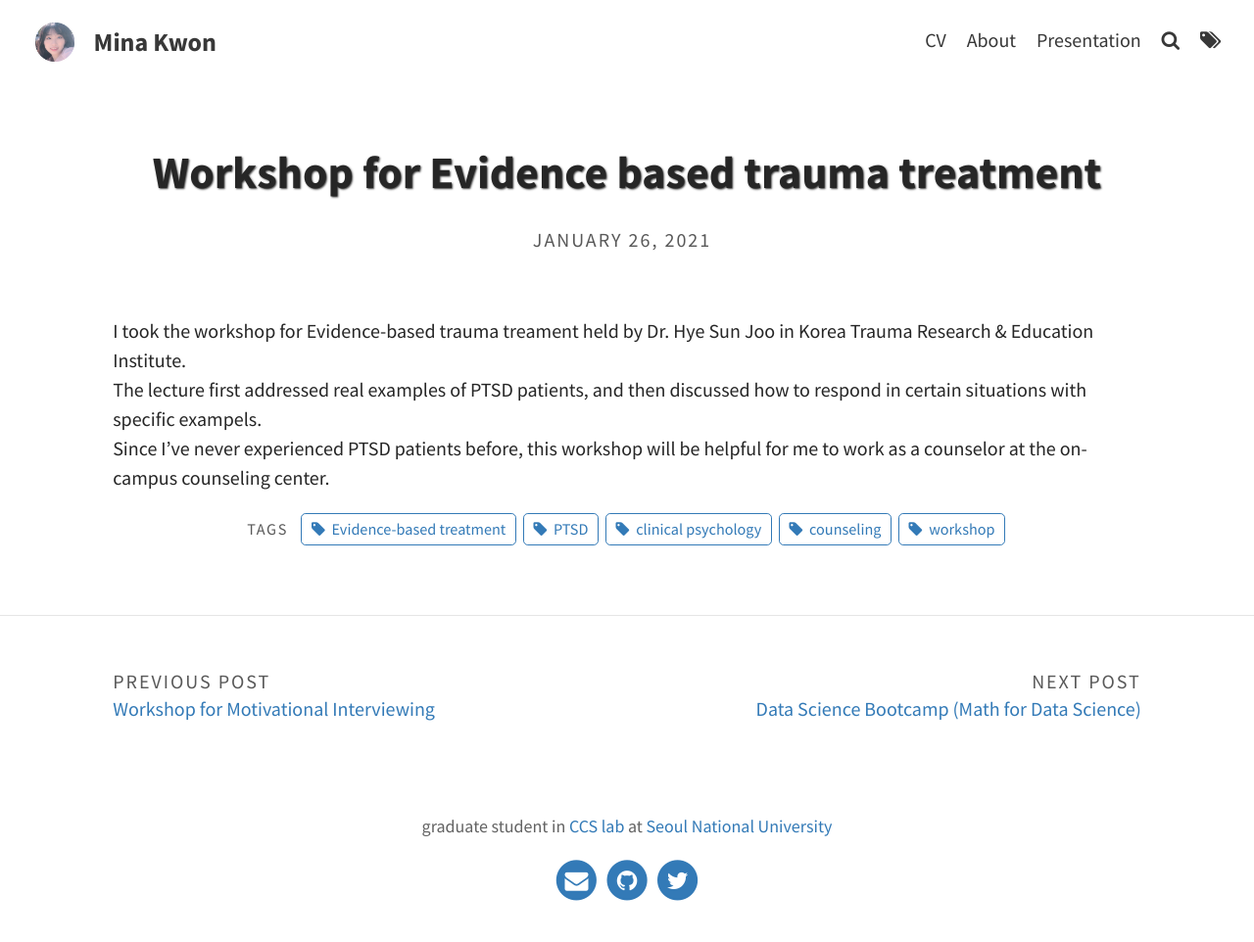
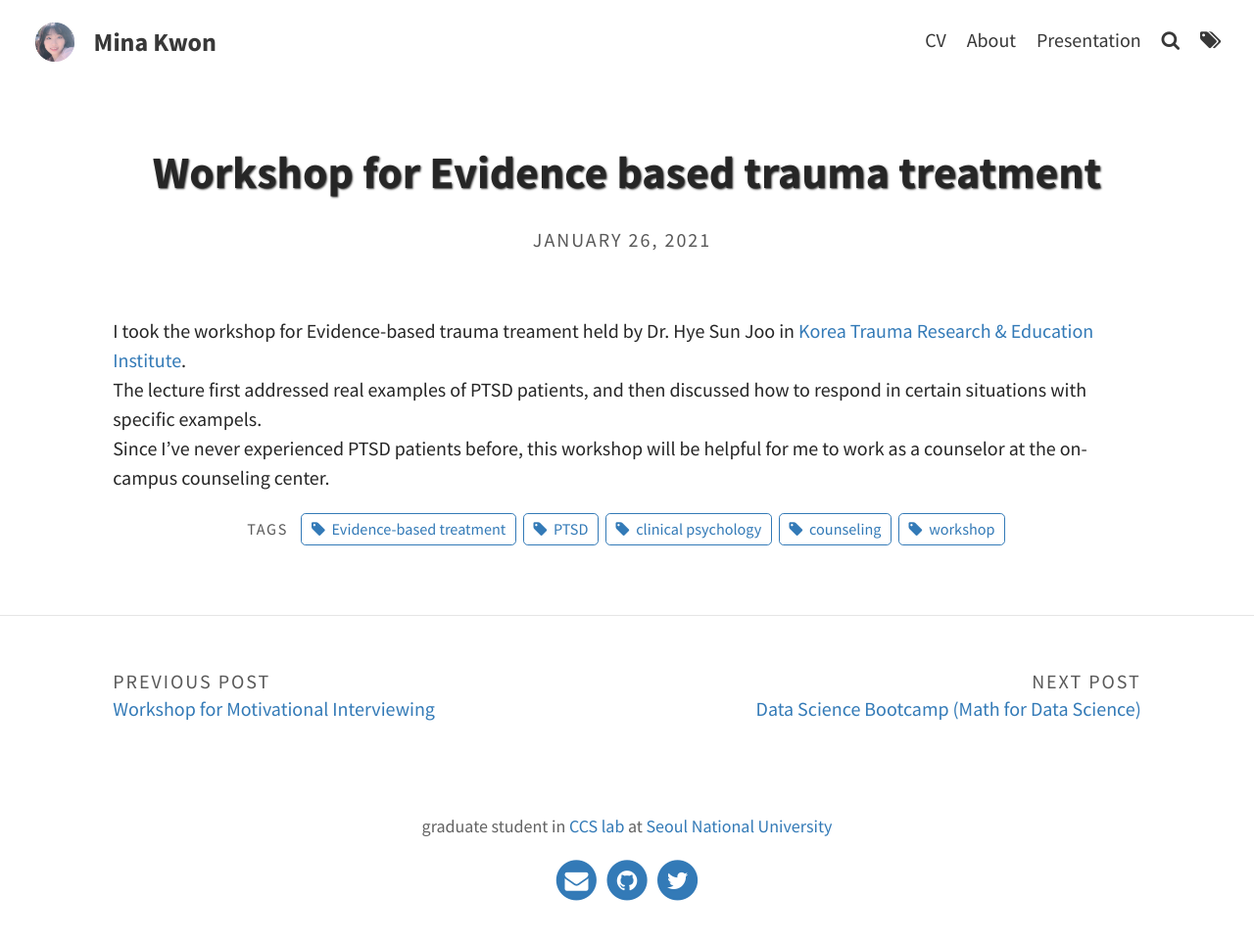
Before and after one commit to kmario4180/kmario4180.github.io, a Jekyll site: the page built from _posts/2021-01-26-Workshop for Evidence based trauma treatment.md, in a window 1280 px wide. Shown: the whole page at 98% size. Built offline with Jekyll 4.4.1, drawn with Linux system fonts in a browser that asks for light colours; part of the change alters nothing that is shown.

```diff
--- a/_posts/2021-01-26-Workshop for Evidence based trauma treatment.md
+++ b/_posts/2021-01-26-Workshop for Evidence based trauma treatment.md
@@ -4,6 +4,6 @@ title: Workshop for Evidence based trauma treatment
 tags: [Evidence-based treatment, PTSD, workshop, clinical psychology, counseling]
 ---
 
-I took the workshop for Evidence-based trauma treament held by Dr. Hye Sun Joo in Korea Trauma Research & Education Institute. <br/>
+I took the workshop for Evidence-based trauma treament held by Dr. Hye Sun Joo in [Korea Trauma Research & Education Institute](http://www.ktlink.co.kr/sub06/sub01.php). <br/>
 The lecture first addressed real examples of PTSD patients, and then discussed how to respond in certain situations with specific exampels. <br/>
 Since I've never experienced PTSD patients before, this workshop will be helpful for me to work as a counselor at the on-campus counseling center.
```
Also changed, not shown: 2 other files.
